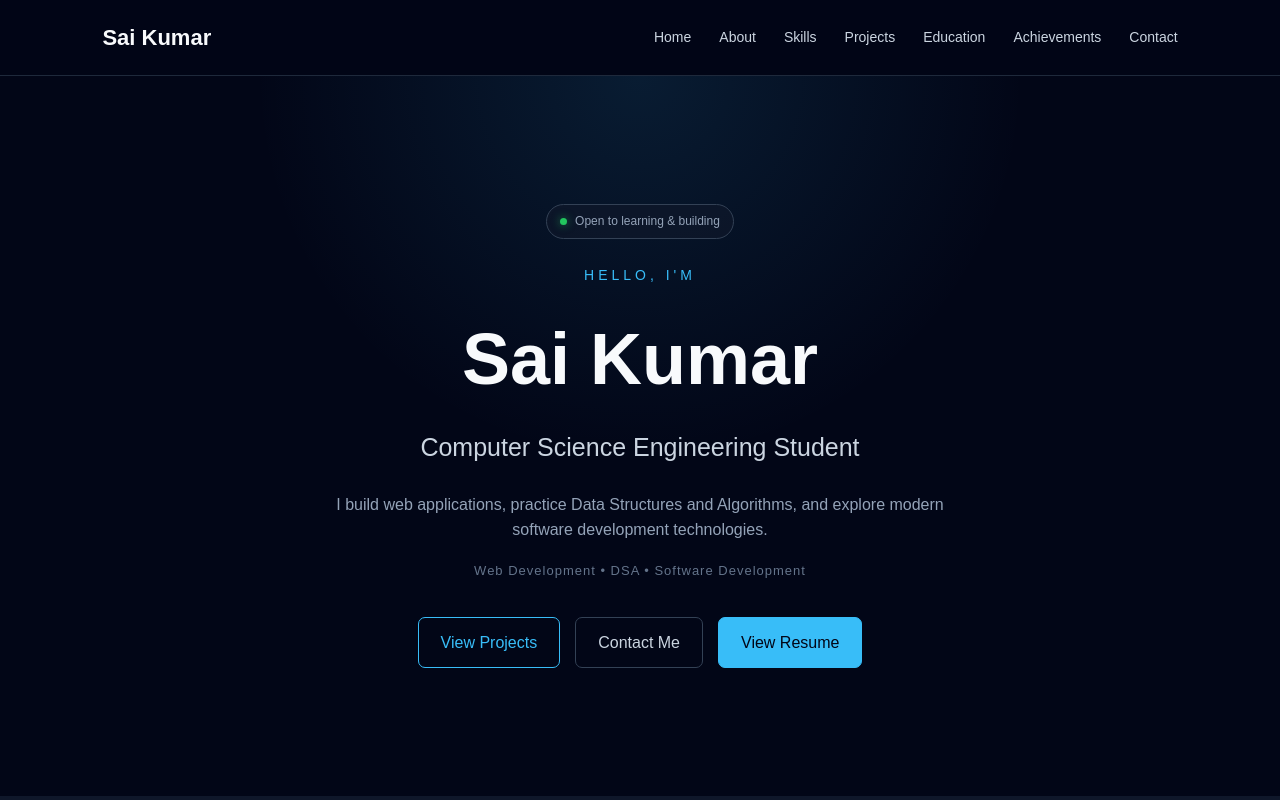
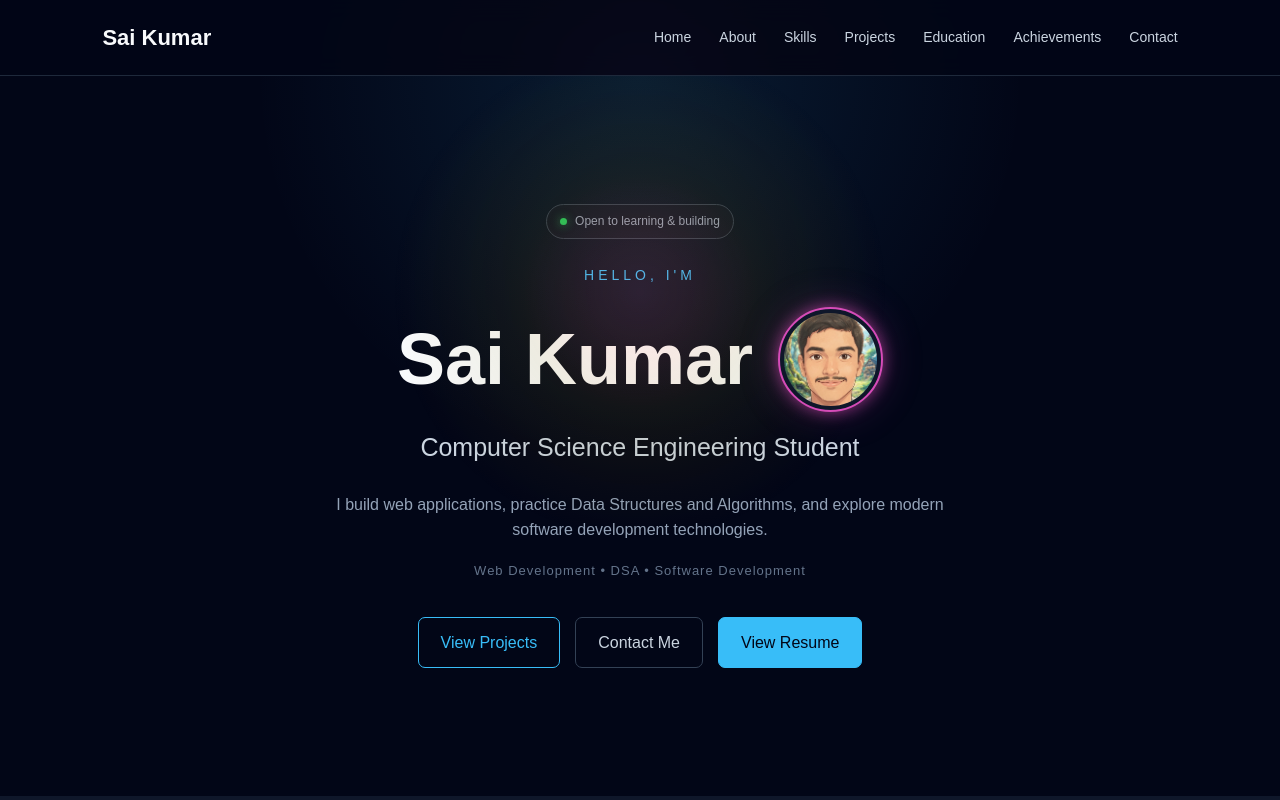
Before and after one commit to saikumarpyatishettar/Portfolio, a React (Vite) app: page / in a window 1280 px wide. Shown: the top 800 px of the page. Built offline with nearby package versions, Linux system fonts and the light colour scheme.

Commit message:
added dynamic colour theme

```diff
--- a/src/App.css
+++ b/src/App.css
@@ -13,6 +13,29 @@ body {
     background-color: #020617;
     color: #f8fafc;
     line-height: 1.6;
+}
+@property --accent {
+    syntax: "<color>";
+    inherits: true;
+    initial-value: #38bdf8;
+}
+
+@property --accent-secondary {
+    syntax: "<color>";
+    inherits: true;
+    initial-value: #06b6d4;
+}
+
+:root {
+    --bg-primary: #020617;
+    --bg-secondary: #0f172a;
+    --bg-card: #111827;
+
+    --text-primary: #f8fafc;
+    --text-secondary: #94a3b8;
+
+    --accent: #38bdf8;
+    --accent-secondary: #06b6d4;
 }
 
 a {
@@ -1334,3 +1357,201 @@ section {
     border-color: #38bdf8;
     color: #38bdf8;
 }
+.hero-name-row {
+    display: flex;
+    align-items: center;
+    justify-content: center;
+    gap: 25px;
+    margin-bottom: 10px;
+}
+
+.hero-name-row h1 {
+    margin-bottom: 0;
+}
+
+.hero-photo {
+    position: relative;
+
+    width: 105px;
+    height: 105px;
+
+    flex-shrink: 0;
+
+    border: 2px solid #38bdf8;
+
+    border-radius: 50%;
+
+    padding: 4px;
+
+    background: #0f172a;
+
+    overflow: hidden;
+
+    box-shadow:
+        0 0 15px rgba(56, 189, 248, 0.5),
+        0 0 35px rgba(99, 102, 241, 0.3);
+
+    animation: portraitColor 10s linear infinite;
+
+    transition:
+        transform 0.3s ease,
+        box-shadow 0.3s ease;
+}
+
+.hero-photo img {
+    width: 100%;
+    height: 100%;
+
+    display: block;
+
+    object-fit: cover;
+
+    border-radius: 50%;
+}
+
+@keyframes portraitColor {
+    0% {
+        border-color: #38bdf8;
+
+        box-shadow:
+            0 0 15px rgba(56, 189, 248, 0.6),
+            0 0 40px rgba(56, 189, 248, 0.25);
+    }
+
+    25% {
+        border-color: #6366f1;
+
+        box-shadow:
+            0 0 15px rgba(99, 102, 241, 0.6),
+            0 0 40px rgba(99, 102, 241, 0.25);
+    }
+
+    50% {
+        border-color: #a855f7;
+
+        box-shadow:
+            0 0 15px rgba(168, 85, 247, 0.6),
+            0 0 40px rgba(168, 85, 247, 0.25);
+    }
+
+    75% {
+        border-color: #ec4899;
+
+        box-shadow:
+            0 0 15px rgba(236, 72, 153, 0.6),
+            0 0 40px rgba(236, 72, 153, 0.25);
+    }
+
+    100% {
+        border-color: #38bdf8;
+
+        box-shadow:
+            0 0 15px rgba(56, 189, 248, 0.6),
+            0 0 40px rgba(56, 189, 248, 0.25);
+    }
+}
+
+
+:root {
+    --bg-primary: #020617;
+    --bg-secondary: #0f172a;
+    --bg-card: #1e293b;
+
+    --text-primary: #f8fafc;
+    --text-secondary: #94a3b8;
+
+    --accent: #38bdf8;
+    --accent-secondary: #06b6d4;
+}
+
+@keyframes colorFlow {
+    0% {
+        filter: hue-rotate(0deg);
+    }
+
+    25% {
+        filter: hue-rotate(45deg);
+    }
+
+    50% {
+        filter: hue-rotate(100deg);
+    }
+
+    75% {
+        filter: hue-rotate(180deg);
+    }
+
+    100% {
+        filter: hue-rotate(360deg);
+    }
+}
+
+
+body::before {
+    content: "";
+
+    position: fixed;
+
+    top: -250px;
+    left: 50%;
+
+    width: 700px;
+    height: 700px;
+
+    transform: translateX(-50%);
+
+    border-radius: 50%;
+
+    background:
+        radial-gradient(
+            circle,
+            rgba(56, 189, 248, 0.18),
+            rgba(99, 102, 241, 0.12),
+            rgba(168, 85, 247, 0.08),
+            transparent 70%
+        );
+
+    filter: blur(40px);
+
+    pointer-events: none;
+
+    z-index: -1;
+
+    animation: colorFlow 12s linear infinite;
+}
+
+
+.hero::before {
+    content: "";
+
+    position: absolute;
+
+    width: 500px;
+    height: 500px;
+
+    left: 50%;
+    top: 30%;
+
+    transform: translate(-50%, -50%);
+
+    border-radius: 50%;
+
+    background:
+        radial-gradient(
+            circle,
+            rgba(56, 189, 248, 0.16),
+            rgba(139, 92, 246, 0.10),
+            transparent 70%
+        );
+
+    filter: blur(50px);
+
+    pointer-events: none;
+
+    animation: colorFlow 10s linear infinite;
+}
+
+.hero {
+    position: relative;
+    overflow: hidden;
+}
--- a/src/components/Hero.jsx
+++ b/src/components/Hero.jsx
@@ -10,7 +10,16 @@ function Hero() {
 
                 <p className="hero-small">HELLO, I'M</p>
 
-                <h1>Sai Kumar</h1>
+                <div className="hero-name-row">
+                    <h1>Sai Kumar</h1>
+
+                    <div className="hero-photo">
+                        <img
+                            src="/profile.png"
+                            alt="Sai Kumar"
+                        />
+                    </div>
+                </div>
 
                 <h2>
                     Computer Science Engineering Student
@@ -27,9 +36,7 @@ function Hero() {
                 </p>
 
                 <div className="hero-buttons">
-                    <a href="#projects">
-                        View Projects
-                    </a>
+                    <a href="#projects">View Projects</a>
 
                     <a
                         href="#contact"
```
Also changed, not shown: public/profile.png (added).
